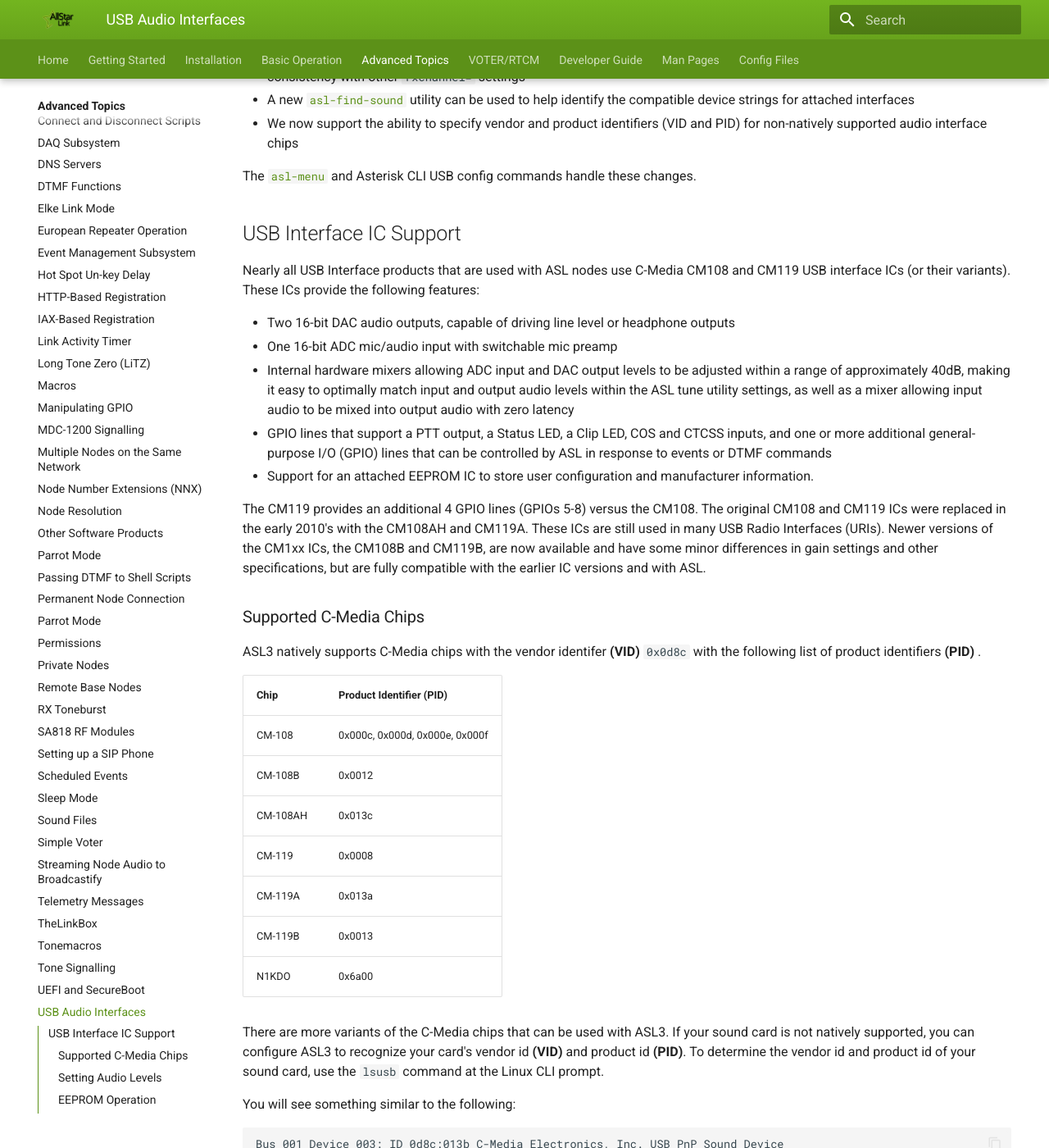
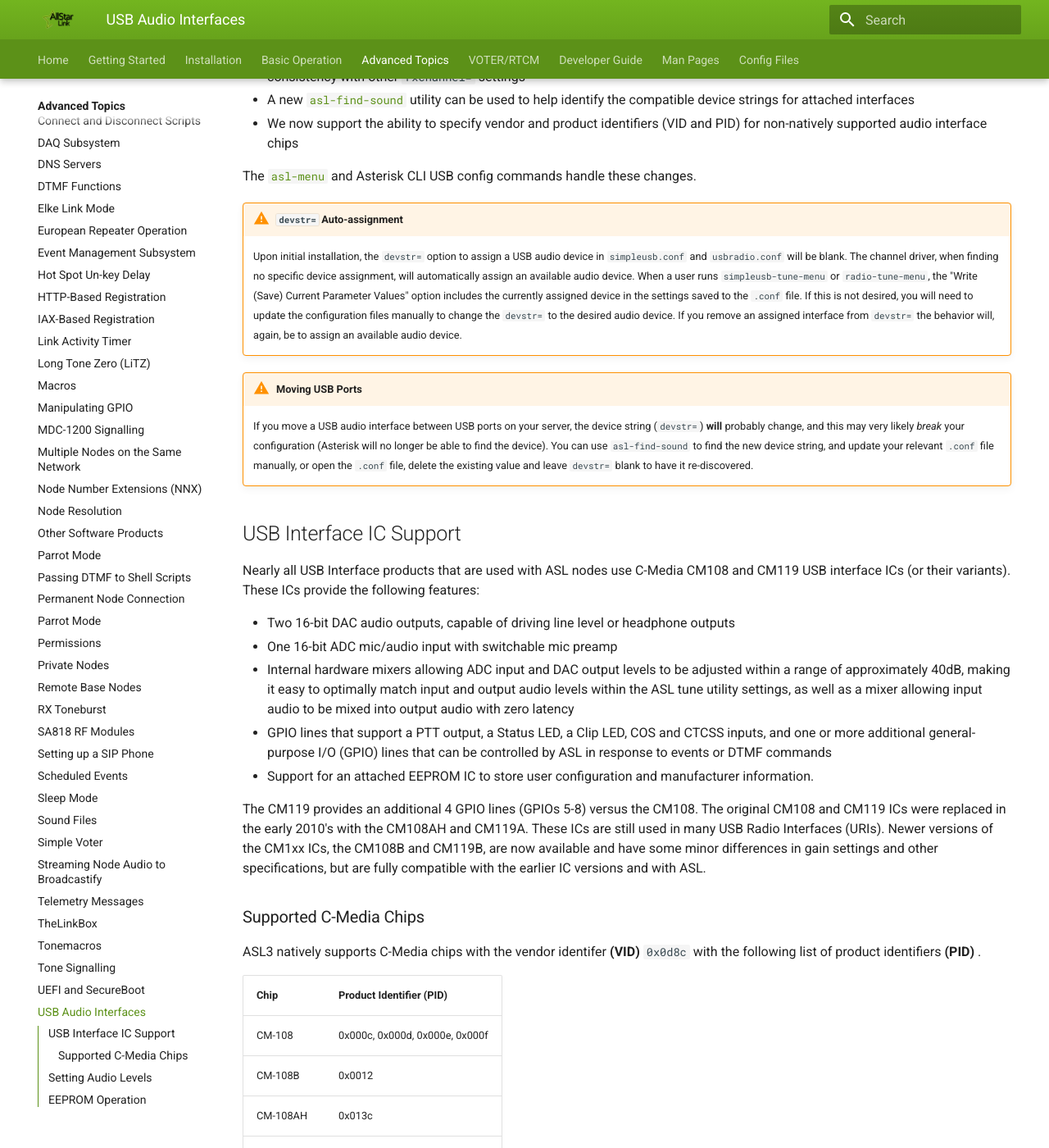
Before and after one commit to AllStarLink/ASL3-Manual, an MkDocs documentation site: the page built from docs/adv-topics/usbinterfaces.md, in a window 1280 px wide and 1400 px high, scrolled down 274 px. Shown: the whole window at 82% size. Built offline with MkDocs 1.6.1 and Material for MkDocs 9.7.7, drawn with Linux system fonts in a browser that asks for light colours; some of the changed text lies outside the part shown.

Commit message:
Update USB Interfaces page to include note about devstr= auto-assign. (#185)
* Update USB Interfaces page to include node about devstr= auto-assignment.

* Revise auto-assignment node wording.

* Revise wording about AIOC and compatible VID:PID in res_usbradio.conf.

* Add note about the default VID:PID of the AIOC.

* Revise note wording.

* Add note about moving interface between USB ports.

* Fix asl-find-sound name.

````diff
--- a/docs/adv-topics/usbinterfaces.md
+++ b/docs/adv-topics/usbinterfaces.md
@@ -8,6 +8,12 @@
  * We now support the ability to specify vendor and product identifiers (VID and PID) for non-natively supported audio interface chips
 
 The [`asl-menu`](../user-guide/index.md) and Asterisk CLI USB config commands handle these changes.
+
+!!! warning "`devstr=` Auto-assignment"
+    Upon initial installation, the `devstr=` option to assign a USB audio device in `simpleusb.conf` and `usbradio.conf` will be blank. The channel driver, when finding no specific device assignment, will automatically assign an available audio device. When a user runs `simpleusb-tune-menu` or `radio-tune-menu`, the "Write (Save) Current Parameter Values" option includes the currently assigned device in the settings saved to the `.conf` file. If this is not desired, you will need to update the configuration files manually to change the `devstr=` to the desired audio device. If you remove an assigned interface from `devstr=` the behavior will, again, be to assign an available audio device.
+
+!!! warning "Moving USB Ports"
+    If you move a USB audio interface between USB ports on your server, the device string (`devstr=`) **will** probably change, and this may very likely *break* your configuration (Asterisk will no longer be able to find the device). You can use `asl-find-sound` to find the new device string, and update your relevant `.conf` file manually, or open the `.conf` file, delete the existing value and leave `devstr=` blank to have it re-discovered.
 
 ## USB Interface IC Support
 Nearly all USB Interface products that are used with ASL nodes use C-Media CM108 and CM119 USB interface ICs (or their variants). These ICs provide the following features:
@@ -56,33 +63,35 @@
                             ;1209:7388 = AIOC (all in one cable)
 ```
 
-**NOTE:** The All-In-One-Cable (AIOC) emulates the C-Media CM-108 chip. The sample above shows the VID:PID for the AIOC. If you will be using the AIOC, just remove the `;` before `usb_devices`.
+!!! note "AIOC Emulation"
+    The All-In-One-Cable (AIOC) uses a default VID:PID of 1209:7388. You can re-program the AIOC with a VID:PID that emulates the C-Media CM-108 chip, or you can just enable the actual VID:PID by un-commenting the above line in `res_usbradio.conf` (and restarting Asterisk).
 
-Replace `;usb_devices = 1209:7388` with `usb_devices = vvvv:dddd` for your specific C-Media chip. Save your changes and restart Asterisk. The added VID:PID will now be available to the `SimpleUSB` and `USBRadio` channel drivers.
+If your audio interface has a non-supported (but C-Media compatible) chipset then replace `;usb_devices = 1209:7388` line with `usb_devices = vvvv:dddd` (`vvvv:dddd` are the vendor and product IDs). Save your changes and restart Asterisk. The added VID:PID will now be available to the `chan_simpleusb` and `chan_usbradio` channel drivers.
 
-**NOTE:** The [`asl-find-sound`](../mans/asl-find-sound.md) utility will include the VID:PID pairs entered in `res_usbradio.conf`.
+!!! note "`asl-find-sound` and Custom VID:PID"
+    The [`asl-find-sound`](../mans/asl-find-sound.md) utility will include the custom VID:PID pairs entered in `res_usbradio.conf`.
 
-
-### Setting Audio Levels
+## Setting Audio Levels
 When setting up a new node, or if any changes have been made such as use of a different radio, microphone, other audio hardware, or gain settings, checking and setting audio levels is **very important**.
 
 If you have a radio attached to your node, you are **stongly encouraged** to tune your audio settings (and this your transmit deviation) using a communications service monitor. Failure to do so can easily result in you modulating distorted audio, as well as potentially causing adjacent channel interference due to excessive deviation or splatter.
 
 Radio equipment such as HTs or mobile radios, and many electronics products such as VOIP phones often restrict end-user audio adjustment capabilities to ensure consistent audio levels. AllStarLink nodes and USB interfaces however, generally allow greater flexibility and thus extra attention is required to be sure your audio interface gains are properly matched to the external audio input and output levels. Failure to calibrate your audio levels could mean your node is much quieter or louder than it should be when linked to other nodes, which could be disruptive to other users and systems. It can also mean that the signal from your RF transmitter may cause interference with other radio systems, which carries serious consequences from spectrum regulators.
 
-Most nodes use the `SimpleUSB` channel driver (`chan_simpleusb`). Nodes that require more advanced features such as DSP squelch detection, CTCSS tone encode/decode, or additional audio filtering options may use the `USBRadio` channel driver (`chan_usbradio`). These channel drivers both have tune utilities for setting audio levels and other functions. Once a node has been configured in the [`asl-menu`](../user-guide/index.md) **Node Settings**, you will end up in the appropriate tune application. The following options should then be used to check and optimize audio level settings:
+Many nodes use the `SimpleUSB` channel driver (`chan_simpleusb`). Nodes that require more advanced features such as DSP squelch detection, CTCSS tone encode/decode, or additional audio filtering options may use the `USBRadio` channel driver (`chan_usbradio`). These channel drivers both have tune utilities for setting audio levels and other functions. Once a node has been configured in the [`asl-menu`](../user-guide/index.md) **Node Settings**, you will end up in the appropriate tune application. The following options should then be used to check and optimize audio level settings:
 
-**NOTE:** Be sure you are not connected to any other nodes when doing any of the following tests and adjustments.
+!!! warning "Disconnect from Other Nodes"
+    Be sure you are not connected to any other nodes when doing any of the following tests and adjustments.
 
- * `Set Rx Voice Level (using display)` provides a level meter. Talk at a normal and steady volume into the microphone and be sure that the average level does not go past the "3KHz" point, and that peak levels do not go significantly past the "5KHz" point. Note that for proper mic technique you should talk no closer than 2 to 3 inches (5 - 10 cm) from the microphone, and it should be held at an angle to minimize pops/plosives. Once you see where the audio levels are, hit the Enter key and you'll then be prompted to change the setting. If for example the current setting is 500 and your levels were too high, try entering 400 for a new value and then repeat the test. Continue to iteratively adjust the settings until the average audio levels stay around the "3KHz" mark. For a more precise calibration with radio nodes a 1KHz test tone can be input into another radio at a level that results in 3KHz FM deviation, then calibrate the node to the 3KHz mark, however this can be more complicated to set up and may not account for other differences such as different mics or mic gain settings.
- * `Set Transmit A Level`, `Set Transmit B Level` (or `Set Transmit Voice Level` for USBRadio) allow the node audio output levels to be set. For nodes connected to a radio transceiver the level should be set such that the transmitted FM deviation is no higher than 3KHz, and the audio does not sound distorted or overly loud. When listening on another radio it can also be helpful to confirm the audio levels from your node sound about the same as levels on FM repeaters in your area.
- * `Toggle RX Boost` enables a preamp in the CM1xx for use with very low mic-level input signals. This should be disabled in almost all cases.
- * `View Rx Audio Statistics` shows precise audio level information. If when running this option and talking at a normal to loud volume into your mic, you see `Pk` levels of any higher than -3.0 dBFS, `Avg Pwr` levels of higher than -12 dBFS, or any `ClipCnt` value greater than 0, you should reduce your rxmix setting (using the `Set Rx Voice Level` menu option), and then repeat this step. "dBFS" is a logarithmic unit of measurement, where 0dBFS equals the Full-Scale (largest possible) value of a digital signal. Digital signals cannot exceed 0dBFS. If an Analog-to-Digital Converter (ADC) is over driven, clipping, distortion and greatly reduced audio quality results.
- * `Toggle Echo Mode` will record each of your transmissions and echo ("parrot") back to you. After setting your levels with the above menu options first, echo tests are the final step to confirm your audio is clear and intelligible. If anything does not sound right or you have any questions be sure to visit the AllStarLink Community for additional help. When done with Echo Mode testing don't forget to disable it. DTMF commands can be enabled to make it easy to do echo testing any time. To enable `parrot mode` DTMF commands uncomment the 3 lines in `/etc/asterisk/rpt.conf` that start with `921 =`, `922 =`, and `923 =`. Then, restart Asterisk or reboot the node. Entering `*921` on a DTMF keypad will then enable parrot mode and `*922` will disable it.
- * `Print Current Parameter Values` shows the current audio level settings.
- * `Write (Save) Current Parameter Values` saves any changed settings to disk. Be sure to execute this option before exiting the menu if you have changed any settings and want those to be the new defaults.
+* `Set Rx Voice Level (using display)` provides a level meter. Talk at a normal and steady volume into the microphone and be sure that the average level does not go past the "3KHz" point, and that peak levels do not go significantly past the "5KHz" point. Note that for proper mic technique you should talk no closer than 2 to 3 inches (5 - 10 cm) from the microphone, and it should be held at an angle to minimize pops/plosives. Once you see where the audio levels are, hit the Enter key and you'll then be prompted to change the setting. If for example the current setting is 500 and your levels were too high, try entering 400 for a new value and then repeat the test. Continue to iteratively adjust the settings until the average audio levels stay around the "3KHz" mark. For a more precise calibration with radio nodes a 1KHz test tone can be input into another radio at a level that results in 3KHz FM deviation, then calibrate the node to the 3KHz mark, however this can be more complicated to set up and may not account for other differences such as different mics or mic gain settings.
+* `Set Transmit A Level`, `Set Transmit B Level` (or `Set Transmit Voice Level` for USBRadio) allow the node audio output levels to be set. For nodes connected to a radio transceiver the level should be set such that the transmitted FM deviation is no higher than 3KHz, and the audio does not sound distorted or overly loud. When listening on another radio it can also be helpful to confirm the audio levels from your node sound about the same as levels on FM repeaters in your area.
+* `Toggle RX Boost` enables a preamp in the CM1xx for use with very low mic-level input signals. This should be disabled in almost all cases.
+* `View Rx Audio Statistics` shows precise audio level information. If when running this option and talking at a normal to loud volume into your mic, you see `Pk` levels of any higher than -3.0 dBFS, `Avg Pwr` levels of higher than -12 dBFS, or any `ClipCnt` value greater than 0, you should reduce your rxmix setting (using the `Set Rx Voice Level` menu option), and then repeat this step. "dBFS" is a logarithmic unit of measurement, where 0dBFS equals the Full-Scale (largest possible) value of a digital signal. Digital signals cannot exceed 0dBFS. If an Analog-to-Digital Converter (ADC) is over driven, clipping, distortion and greatly reduced audio quality results.
+* `Toggle Echo Mode` will record each of your transmissions and echo ("parrot") back to you. After setting your levels with the above menu options first, echo tests are the final step to confirm your audio is clear and intelligible. If anything does not sound right or you have any questions be sure to visit the AllStarLink Community for additional help. When done with Echo Mode testing don't forget to disable it. DTMF commands can be enabled to make it easy to do echo testing any time. To enable `parrot mode` DTMF commands uncomment the 3 lines in `/etc/asterisk/rpt.conf` that start with `921 =`, `922 =`, and `923 =`. Then, restart Asterisk or reboot the node. Entering `*921` on a DTMF keypad will then enable parrot mode and `*922` will disable it.
+* `Print Current Parameter Values` shows the current audio level settings.
+* `Write (Save) Current Parameter Values` saves any changed settings to disk. Be sure to execute this option before exiting the menu if you have changed any settings and want those to be the new defaults.
 
 The tune utilities can also be run from the command line without needing to use [`asl-menu`](../user-guide/index.md). For SimpleUSB run `sudo /usr/sbin/simpleusb-tune-menu` or for USBRadio run `sudo /usr/sbin/radio-tune-menu`.
 
-### EEPROM Operation
+## EEPROM Operation
 The SimpleUSB and USBRadio channel drivers allow users to store configuration information in an EEPROM IC attached to the C-Media CM1xx USB Interface IC. The CM119A can have manufacturer information in the same area that stores the user configuration. The CM119B does not have manufacturer data in the area that stores user configuration. The manufacturer data cannot be overwritten. The user configuration data has been moved higher in memory to prevent overwriting the manufacturer data. If you use the EEPROM to store configuration data, you'll need to save it to the EEPROM after upgrading. Use `susb tune save` or `radio tune save` in the Asterisk CLI.
````
Also changed, not shown: other parts of docs/adv-topics/usbinterfaces.md (+2 -1 lines), docs/user-guide/menu.md (+1 -1 lines).
